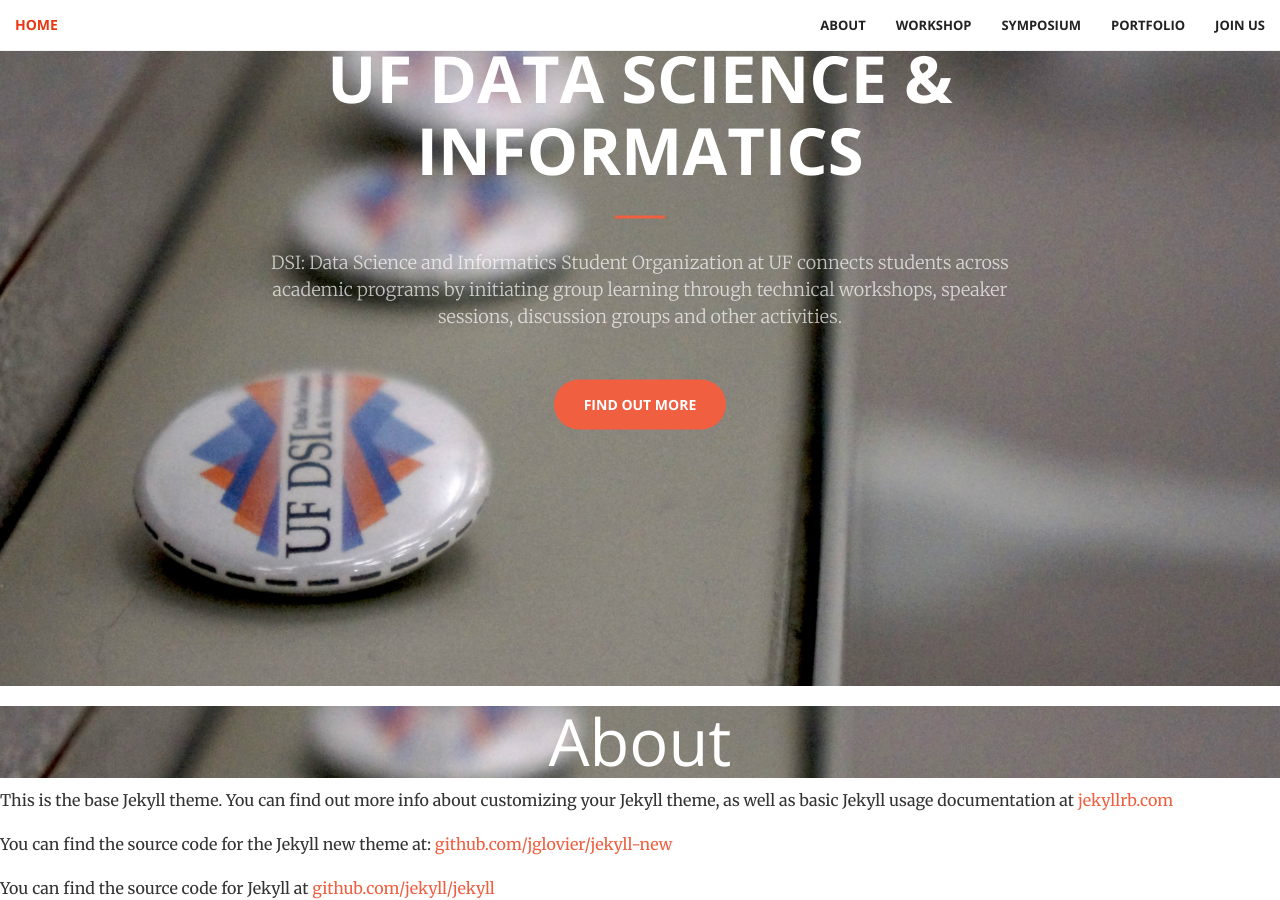
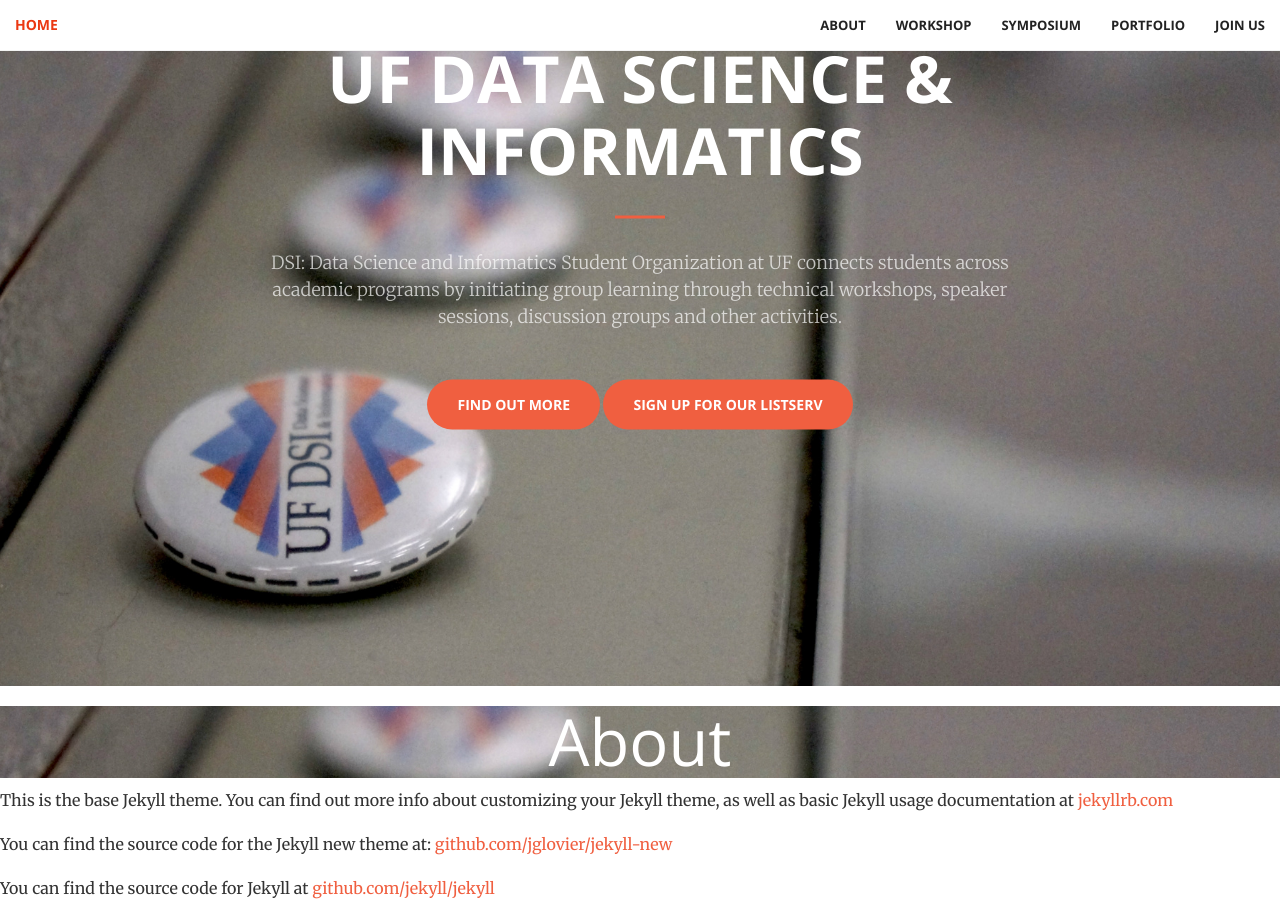
Before and after one commit to dsiufl/www.dsiufl.org, a Jekyll site: the page built from about.md, in a window 1280 px wide and 900 px high, scrolled down 214 px. Built offline with Jekyll 4.4.1, drawn with Linux system fonts in a browser that asks for light colours.

Commit message:
Added link for listserv

```diff
--- a/_includes/header.html
+++ b/_includes/header.html
@@ -59,6 +59,7 @@
                 <hr>
                 <p>DSI: Data Science and Informatics Student Organization at UF connects students across academic programs by initiating group learning through technical workshops, speaker sessions, discussion groups and other activities.</p>
                 <a href="#about" class="btn btn-primary btn-xl page-scroll">Find Out More</a>
+                <a href="http://eepurl.com/bPF-4X" class="btn btn-primary btn-xl">Sign up for our listserv</a>
             </div>
         </div>
     </header>
```
